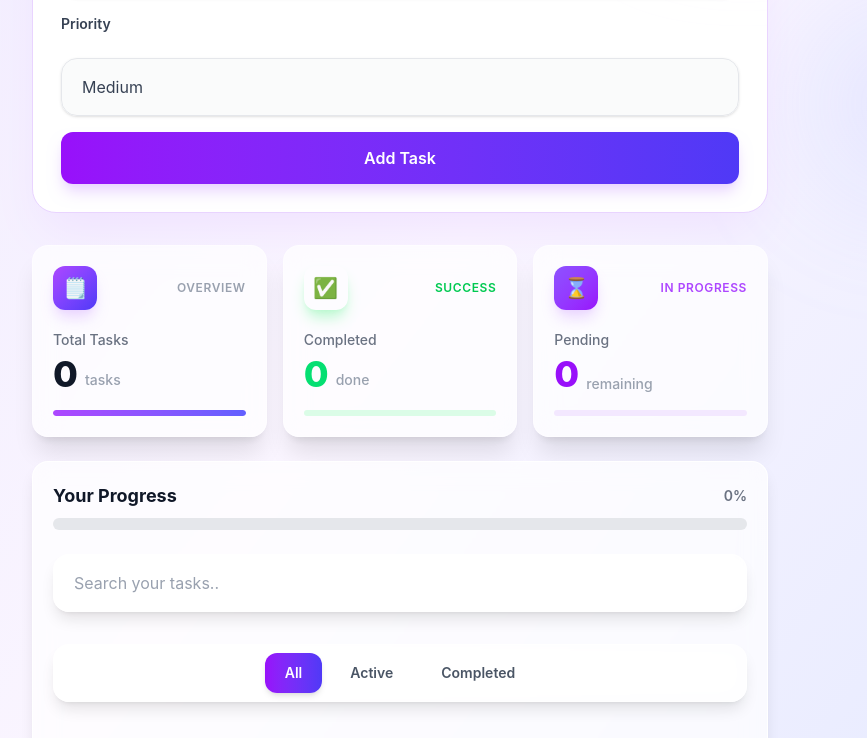
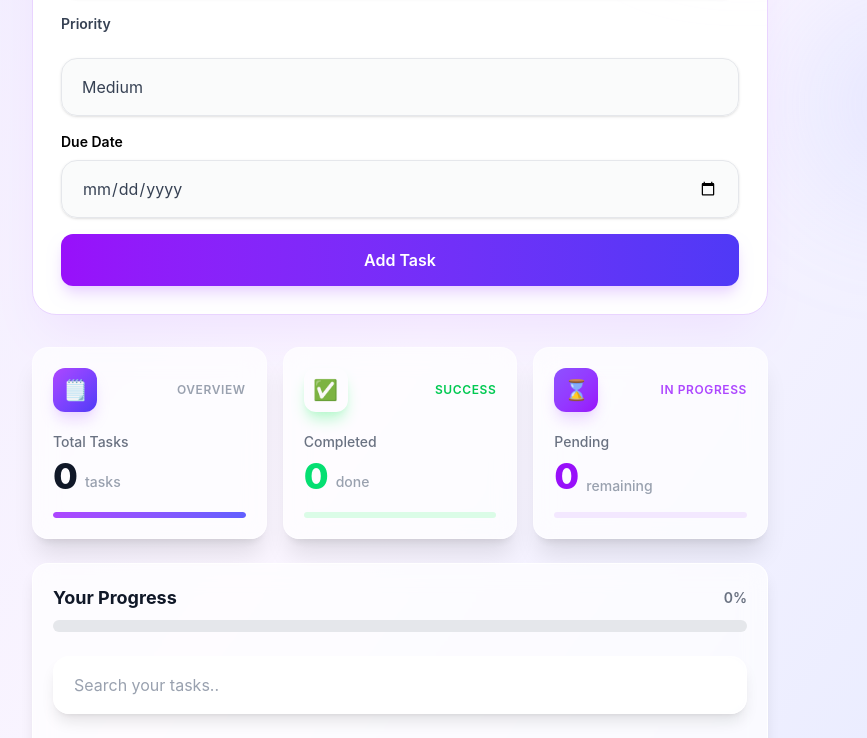
Before and after one commit to Anshika-404/smart-task-manager, a React (Vite) app: page / in a window 1280 px wide. Shown: the part 520-1258 px from the top of the page, without its empty margins (240-1107 px from the left). Built offline with nearby package versions, Linux system fonts and the light colour scheme.

Commit message:
calendar addition

```diff
--- a/src/App.tsx
+++ b/src/App.tsx
@@ -13,6 +13,8 @@ function App() {
   const [filter, setFilter] = useState<"all" | "active" | "completed">("all");
 
   const [search, setSearch] = useState("");
+
+  const [smartSort, setSmartSort] = useState(false);
 
   const [darkMode, setDarkMode] = useState(() => {
     const savedTheme = localStorage.getItem("darkMode");
@@ -33,6 +35,7 @@ function App() {
       text: newTask.text,
       priority: newTask.priority,
       completed: false,
+      dueDate: newTask.dueDate,
     };
     setTasks([...tasks, task]);
   }
@@ -70,7 +73,20 @@ function App() {
     const matchesSearch = task.text.toLowerCase().includes(search.toLowerCase());
 
     return matchesFilter && matchesSearch
-  });
+  }).sort((a,b) => {
+    if (!smartSort) return 0;
+
+    if (a.completed !== b.completed) {
+      return a.completed ? 1 : -1;
+    }
+
+  const priorityOrder = {
+    high: 1,
+    medium: 2,
+    low: 3,
+  };
+  return priorityOrder[a.priority] - priorityOrder[b.priority];
+});
 
   const completedCount = tasks.filter(
     (task) => task.completed
@@ -259,6 +275,11 @@ function App() {
               setFilter("completed")}
               className={`rounded-xl px-5 py-2.5 text-sm font-semibold transition-all ${filter === "completed" ? "bg-gradient-to-r from-purple-600 to-indigo-600 text-white shadow-md" : darkMode ? "text-gray-300 hover:bg-slate-800" : "text-gray-600 hover:bg-gray-100"
                 }`}>Completed </button>
+
+            <button onClick={() => setSmartSort(!smartSort)}
+              className={`rounded-xl px-4 py-2 text-sm font-semibold transition-all duration-300 ${
+                smartSort ? "bg-gradient-to-r from-purple-600 to-indigo-600 text-white shadow-md" : darkMode ? "text-gray-300 hover:bg-slate-800" : "text-gray-600 hover:bg-gray-100"
+              }`}>✨ Smart Sort </button>
           </div>
 
           <div className="mb-4 mt-8 flex items-center justify-between">
--- a/src/components/TaskInput.tsx
+++ b/src/components/TaskInput.tsx
@@ -9,6 +9,7 @@ type TaskInputProps = {
 function TaskInput({title, onAddTask, darkMode}: TaskInputProps) {
     const [taskText, setTaskText] = useState("");
     const [priority, setPriority] = useState("medium");
+    const [dueDate, setDueDate] = useState("");
 
     return (
         <div className={`relative overflow-hidden rounded-3xl border p-7 shadow-2xl transition-all duration-500 ${
@@ -38,10 +39,12 @@ function TaskInput({title, onAddTask, darkMode}: TaskInputProps) {
                     const newTask: NewTask = {
                         text: taskText,
                         priority: priority,
+                        dueDate: dueDate,
                     };
                     onAddTask(newTask);
                     setTaskText("");
                     setPriority("medium");
+                    setDueDate("");
                 }
             }}
             className={`w-full rounded-2xl border px-5 py-4 text-gray-900 shadow-sm outline-none transition-all duration-300 placeholder:text-gray-400 focus:-translate-y-0.5 focus:ring-4 ${
@@ -62,14 +65,32 @@ function TaskInput({title, onAddTask, darkMode}: TaskInputProps) {
                 <option value="high">High</option>
             </select>
 
+            <label className={`mt-4 mb-2 block text-sm font-semibold ${
+                darkMode ? "text-gray-300" : "text-gry-700"
+            }`}>Due Date</label>
+
+            <input
+            type="date"
+            value={dueDate}
+            onChange={(event) => setDueDate(event.target.value)}
+            className={`w-full rounded-2xl border px-5 py-4 shadow-sm outline-none transition-all duration-300 focus:-translate-y-0.5 focus:ring-4 ${
+                darkMode ? "border-slate-700 bg-slate-800 text-white focus:border-purple-500 focus:ring-purple-900/40" : "border-gray-200 bg-gray-50/80 text-gray-700 focus:border-purple-400 focus:bg-white focus:ring-purple-100"
+            }`}/>
+
             <button onClick={() => {
+                if (!taskText.trim()) {
+                    return;
+                }
+
                 const newTask: NewTask = {
                     text: taskText,
                     priority: priority,
+                    dueDate: dueDate,
                 };
                 onAddTask(newTask);
                 setTaskText("");
                 setPriority("medium");
+                setDueDate("");
             }} className="mt-4 w-full rounded-xl bg-gradient-to-r from-purple-600 to-indigo-600 px-4 py-3.5 font-semibold text-white
                shadow-lg shadow-purple-200 transition-all duration-200 hover:-translate-y-1 hover:scale-[1.01] hover:shadow-xl active:translate-y-0 active:scale-[0.99]">
                 Add Task
--- a/src/components/TaskItem.tsx
+++ b/src/components/TaskItem.tsx
@@ -88,6 +88,16 @@ function TaskItem({
                             }`}
                         > {task.priority} priority </span>
 
+                        {task.dueDate && ( <p className={`mt-2 text-sm font-medium ${
+                            darkMode ? "text-gray-400" : "text-gray-500"
+                        }`}>
+                            📆 Due: {" "} {new Date(task.dueDate).toLocaleDateString("en-GB", {
+                                day: "2-digit",
+                                month: "short",
+                                year: "numeric",
+                            })}
+                        </p>)}
+
                     </div>
 
                     <div className="flex shrink-0 gap-2">
--- a/src/types/task.ts
+++ b/src/types/task.ts
@@ -3,9 +3,11 @@ export type Task ={
     text: string;
     priority: "low" | "medium" | "high";
     completed: boolean;
+    dueDate: string;
 };
 
 export type NewTask = {
     text: string;
     priority: "low" | "medium" | "high";
+    dueDate: string;
 };
```
